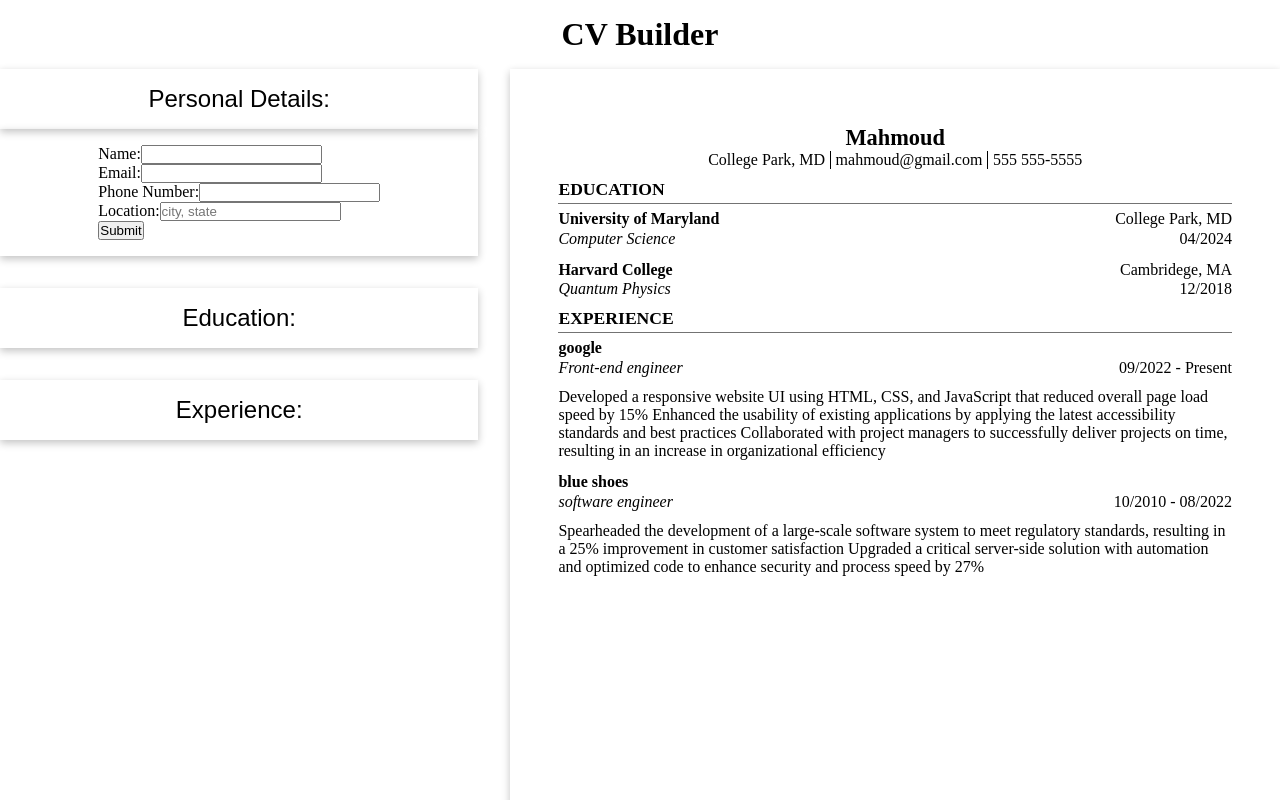
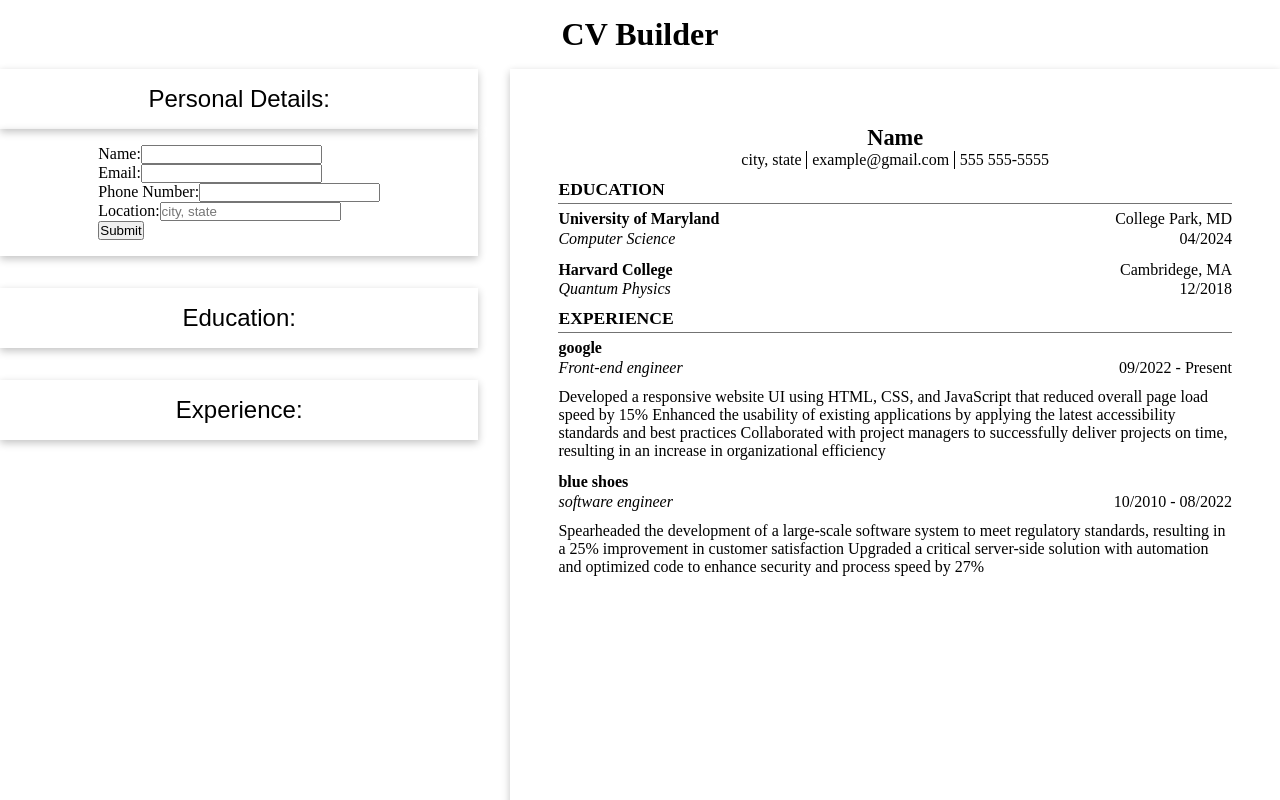
Before and after one commit to MahmoudTalass/cv-application, a React (Vite) app: page / in a window 1280 px wide. Shown: the top 800 px of the page. Built offline with nearby package versions, Linux system fonts and the light colour scheme.

Commit message:
Use dummy persona details in resume

```diff
--- a/src/App.jsx
+++ b/src/App.jsx
@@ -6,10 +6,10 @@ import { useState } from "react";
 
 export default function App() {
    const [personalData, setPersonalData] = useState({
-      name: "Mahmoud",
-      email: "mahmoud@gmail.com",
+      name: "Name",
+      email: "example@gmail.com",
       phoneNumber: "555 555-5555",
-      location: "College Park, MD",
+      location: "city, state",
       id: crypto.randomUUID(),
    });
    const [educationData, setEducationData] = useState([
```
